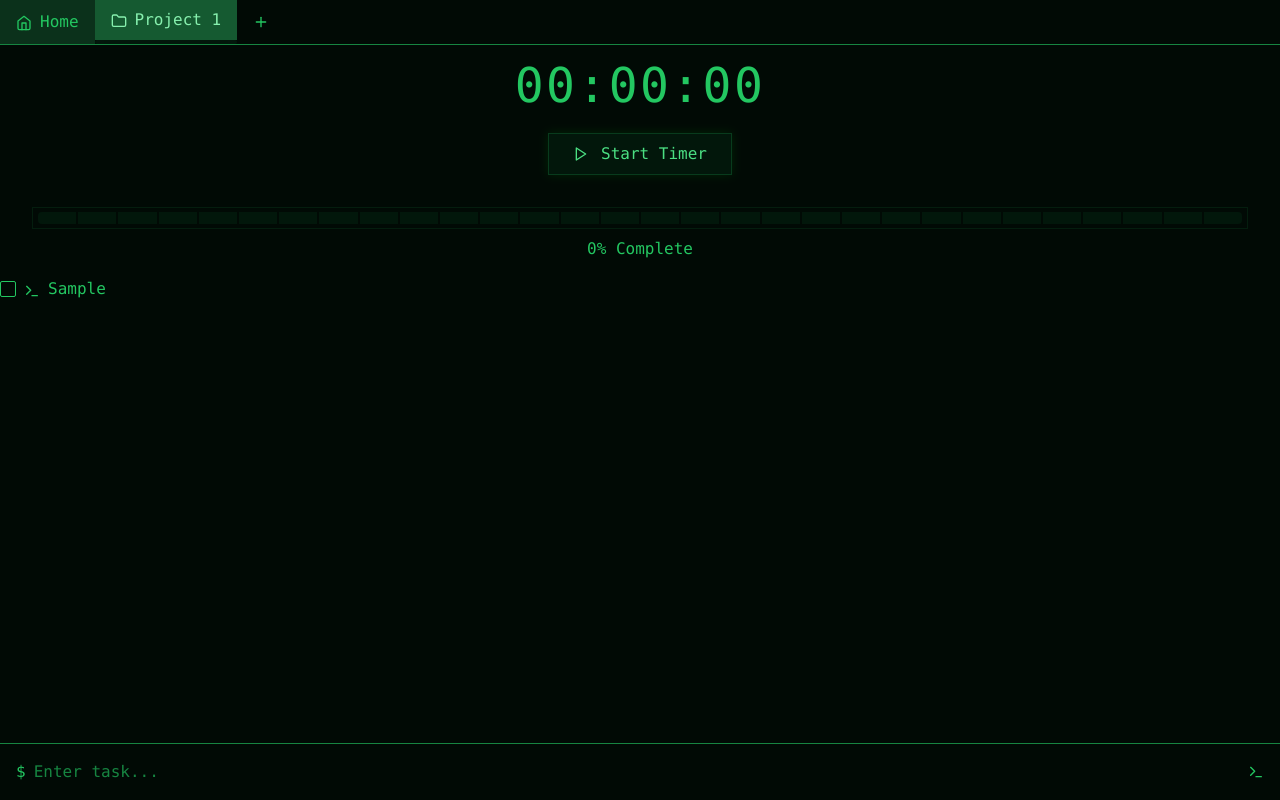
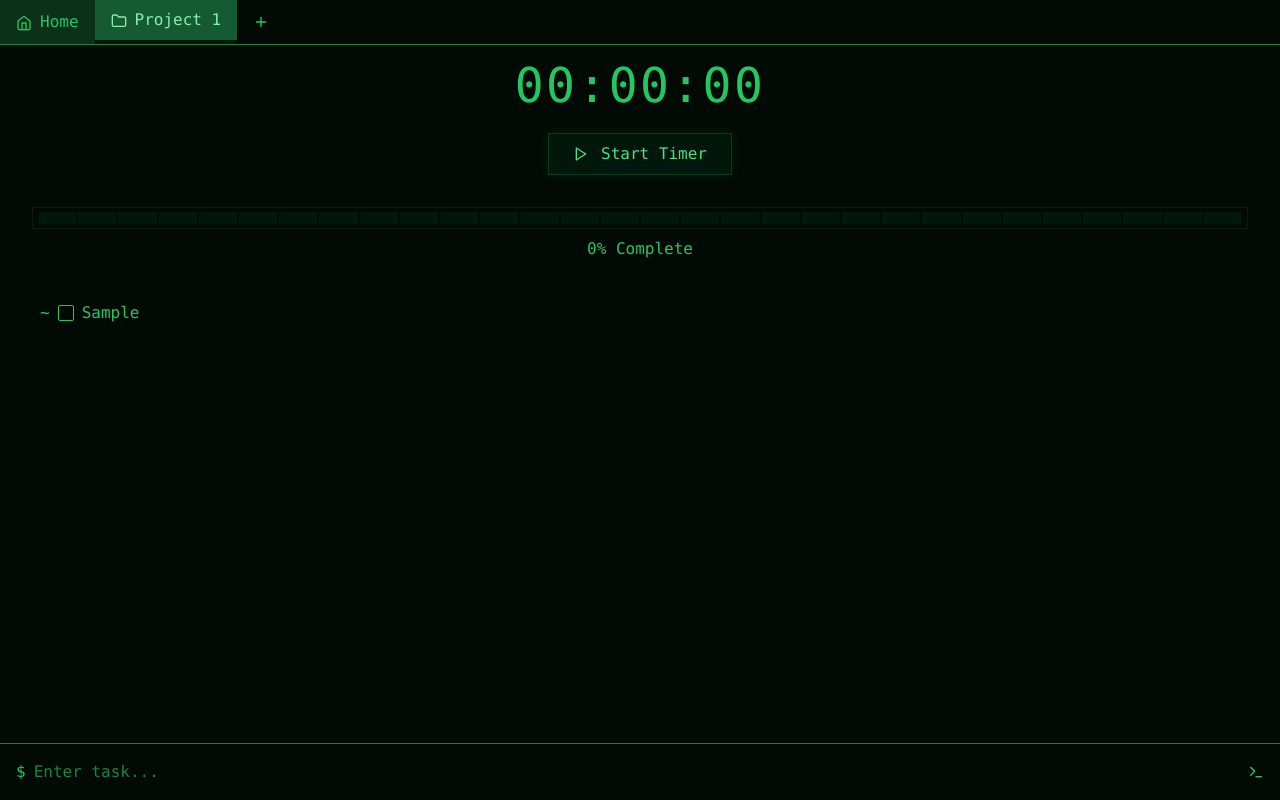
Before and after one commit to nicoschuldt/todoterm, a Next.js app: page / in a window 1280 px wide. Both pictures are taken after typing "Sample" into the empty fields and a click on the button 1256 px from the left and 772 px from the top of the page. Built offline with nearby package versions, Linux system fonts and the light colour scheme.

Commit message:
feat(tasks): implement delete and put done tasks in the bottom

```diff
--- a/src/app/_components/TaskList.tsx
+++ b/src/app/_components/TaskList.tsx
@@ -7,9 +7,11 @@ interface TaskListProps {
 }
 
 export function TaskList({ tasks, onTaskToggle }: TaskListProps) {
-  return (
-    <div className="space-y-2">
-      {tasks.map((task) => (
+  // Separate and sort tasks
+  const incompleteTasks = tasks.filter((task) => !task.completed);
+  const completedTasks = tasks.filter((task) => task.completed);
+
+  const TaskItem = ({ task }: { task: Task }) => (
     <div
       key={task.id}
       className={`flex items-center group cursor-pointer ${
@@ -17,6 +19,7 @@ export function TaskList({ tasks, onTaskToggle }: TaskListProps) {
       }`}
       onClick={() => onTaskToggle(task.id)}
     >
+      <span className="mr-2 flex-shrink-0">~</span>
       <button className="mr-2 flex-shrink-0">
         {task.completed ? (
           <Check className="w-4 h-4 text-green-500" />
@@ -24,7 +27,6 @@ export function TaskList({ tasks, onTaskToggle }: TaskListProps) {
           <div className="w-4 h-4 border border-green-500 rounded-sm" />
         )}
       </button>
-          <Terminal className="mr-2 w-4 h-4 mt-1 flex-shrink-0" />
       <p
         className={`font-light flex-grow ${
           task.completed ? "line-through" : ""
@@ -33,6 +35,23 @@ export function TaskList({ tasks, onTaskToggle }: TaskListProps) {
         {task.content}
       </p>
     </div>
+  );
+
+  return (
+    <div className="space-y-2 m-2 lg:m-10">
+      {/* Incomplete tasks */}
+      {incompleteTasks.map((task) => (
+        <TaskItem key={task.id} task={task} />
+      ))}
+
+      {/* Separator if there are both complete and incomplete tasks */}
+      {incompleteTasks.length > 0 && completedTasks.length > 0 && (
+        <div className="border-t border-green-900 my-4" />
+      )}
+
+      {/* Completed tasks */}
+      {completedTasks.map((task) => (
+        <TaskItem key={task.id} task={task} />
       ))}
     </div>
   );
```
Also changed, not shown: src/app/page.tsx (+4 -5 lines). Lines whose indentation alone changed are shown as unchanged.
